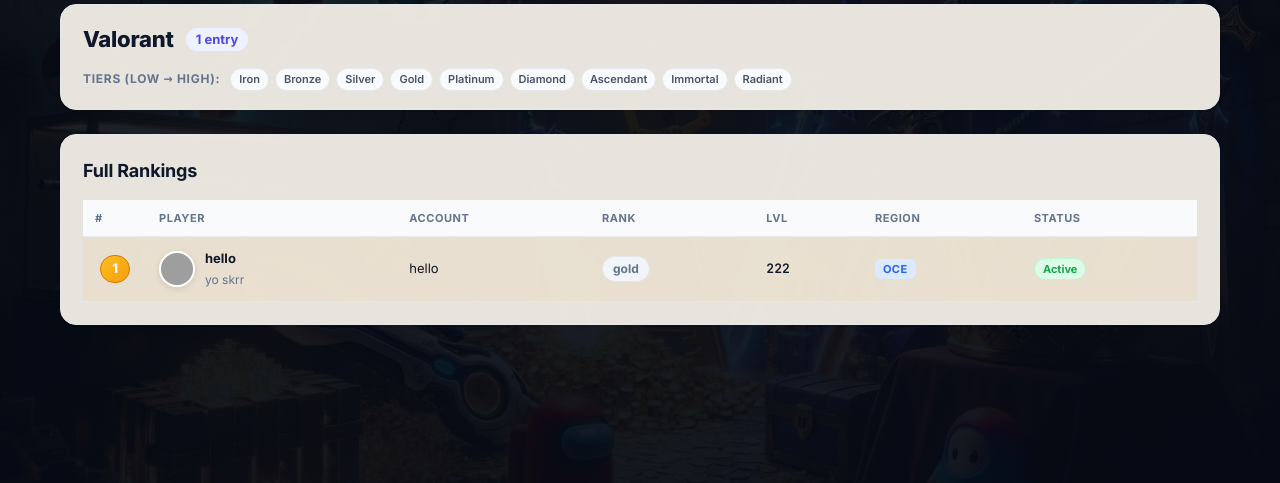
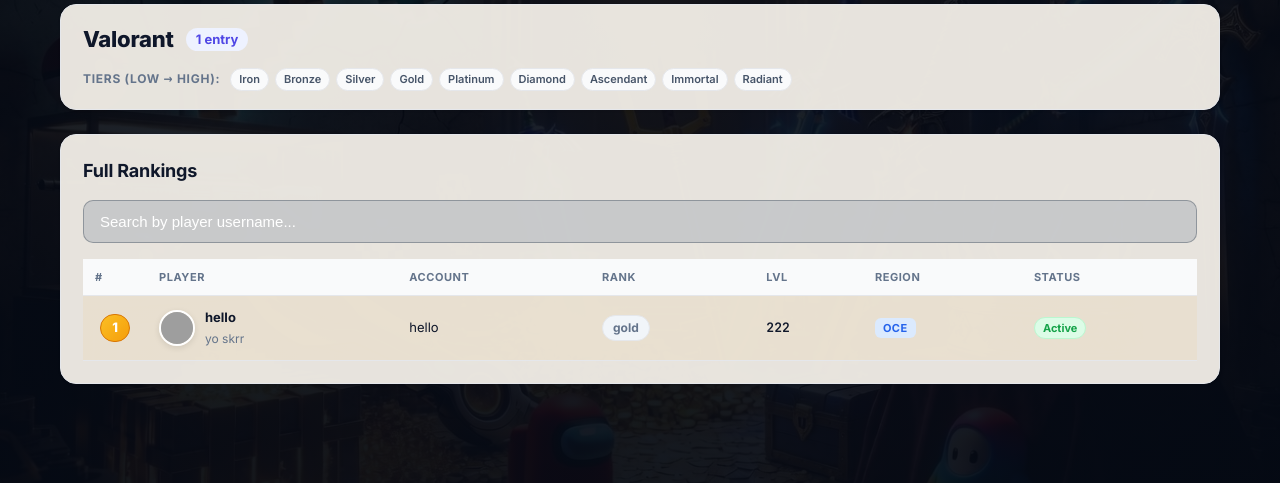
Before and after one commit to nathandarr/Project, a Flask app: page /leaderboard in a window 1280 px wide. Shown: the part 210-693 px from the top of the page. Run offline with Flask 3, Linux system fonts and the light colour scheme; a user stored in the database is signed in; data comes from the database, SQL or seed files in the repository; grey boxes are pictures that could not be loaded.

Commit message:
Add search bar to leaderboard page

```diff
--- a/static/css/leaderboard.css
+++ b/static/css/leaderboard.css
@@ -258,3 +258,31 @@
 body {
     overflow-x: hidden;
 }
+
+.search-bar {
+    margin-bottom: 16px;
+}
+
+.search-bar input {
+    width: 100%;
+    padding: 12px 16px;
+    border: 1px solid rgba(255, 255, 255, 0.15);
+    border-radius: 10px;
+    font-size: 15px;
+    outline: none;
+    background: rgba(255, 255, 255, 0.08);
+    color: white !important;
+    -webkit-text-fill-color: white !important;
+    transition: border-color 0.3s, box-shadow 0.3s;
+}
+
+.search-bar input::placeholder {
+    color: #cbd5e1;
+}
+
+.search-bar input:focus {
+    border-color: #4f46e5;
+    box-shadow: 0 0 0 3px rgba(79, 70, 229, 0.2);
+    color: white !important;
+    -webkit-text-fill-color: white !important;
+}
--- a/templates/leaderboard.html
+++ b/templates/leaderboard.html
@@ -78,6 +78,16 @@
             <h2>Full Rankings</h2>
         </div>
         {% if rows %}
+        <div class="search-bar">
+            <input
+                type="text"
+                id="leaderboardSearch"
+                placeholder="Search by player username..."
+                onkeyup="filterLeaderboard()"
+            />
+        </div>
+        {% endif %}
+        {% if rows %}
             <div class="admin-table-wrap">
                 <table class="admin-table lb-table">
                     <thead>
@@ -134,5 +144,36 @@
                 <a class="header-btn nav-btn" href="{{ url_for('dashboard') }}">Go to Dashboard</a>
             </div>
         {% endif %}
-    </section>
-{% endblock %}
+        <div id="noResults" style="display: none; text-align: center; padding: 48px 24px; background: rgba(255,255,255,0.05); border: 1px solid rgba(255,255,255,0.1); border-radius: 16px; margin-top: 16px;">
+            <div style="font-size: 48px; margin-bottom: 16px;">🔍</div>
+            <h3 style="color: #f1f5f9; font-size: 18px; margin: 0 0 8px;">No players found</h3>
+            <p style="color: #cbd5e1; font-size: 14px; margin: 0;">No players match "<span id="searchTerm"></span>"</p>
+        </div>
+
+        <script>
+            function filterLeaderboard() {
+                const query = document.getElementById('leaderboardSearch').value.toLowerCase();
+                const rows = document.querySelectorAll('.lb-table tbody tr');
+                let visibleCount = 0;
+
+                rows.forEach(row => {
+                    const username = row.querySelector('.user-cell strong');
+                    if (username && username.textContent.toLowerCase().includes(query)) {
+                        row.style.display = '';
+                        visibleCount++;
+                    } else {
+                        row.style.display = 'none';
+                    }
+                });
+
+                const emptyMsg = document.getElementById('noResults');
+                if (visibleCount === 0) {
+                    emptyMsg.style.display = 'block';
+                    document.getElementById('searchTerm').textContent = query;
+                } else {
+                    emptyMsg.style.display = 'none';
+                }
+            }
+        </script>
+        </section>
+    {% endblock %}
```
